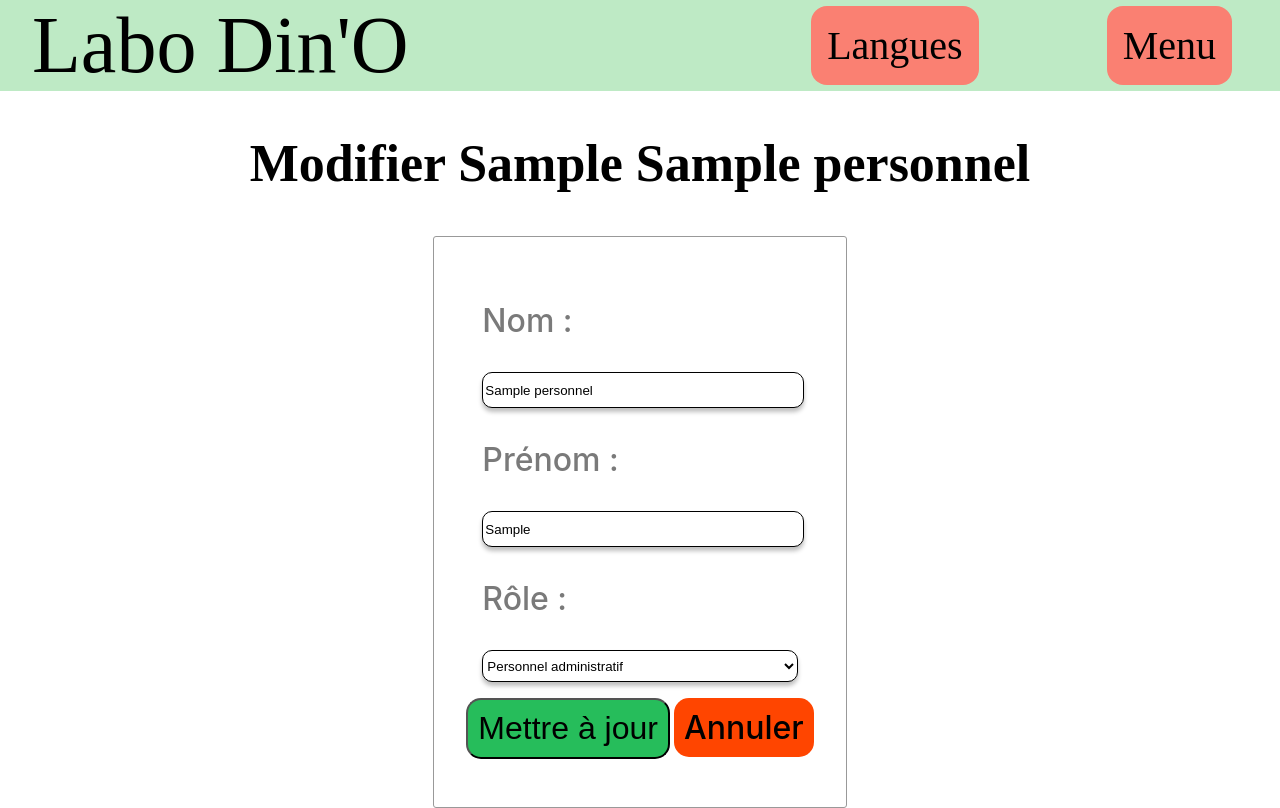
After one commit to QuentinChaufour/SAE_S3_Jurassique_Groupe_W, a Flask app: page /gestion_personnel/edit/1 in a window 1280 px wide. The commit adds this page. Run offline with Flask 3, Linux system fonts and the light colour scheme; tables that the repository leaves empty hold one stand-in row (values such as "Sample post").

Commit message:
Ajout complet de la template de la gestion du personnel

```diff
--- a/LaboDino/static/css/layout.css
+++ b/LaboDino/static/css/layout.css
@@ -51,6 +51,10 @@ body{
     display: flex;
     flex-direction: column;
     align-items: center;
+}
+
+#box_container h1{
+    font-size: 52px;
 }
 
 #box_block{
@@ -112,27 +116,32 @@ body{
 }
 
 #ajout-personne button{
-    display: inline-flex;
     padding: 10px;
-    justify-content: center;
-    align-items: center;
-    gap: 10px;
+    width: 100%;
+    font-size: xx-large;
 }
 #ajout-personne{
-    margin-right: 5rem;
+    margin-right: 15rem;
     margin-left: 5rem;
+    padding: 2rem;
+    height: 0%;
 }
 
 #ajout-personne section{
-    margin: 5rem;
+    margin: 1rem;
 }
 
+#ajout-personne h2{
+    margin-block-start: 0;
+    margin-block-end: 0;
+}
 #ajout-personne input, #ajout-personne select{
     border-radius: 10px;
     border: 1px solid #000;
     background: #FFF;
     box-shadow: 0 4px 4px 0 rgba(0, 0, 0, 0.25);
     height:2rem;
+    width: 100%;
 }
 
 #main-div{
@@ -154,6 +163,7 @@ body{
     border-collapse: separate;
     border-spacing: 0;
     margin-left: 1rem;
+    margin-bottom: 1rem;
     width: 100%
 }
 
@@ -171,9 +181,41 @@ body{
     flex-direction: column;
     margin-left: 5rem;
     margin-right: 5rem;
-    width: 50vw;
+    width: 40vw;
+}
+#personnel tr{
+    display: flex;
+    justify-content: space-between;
+}
+#personnel td, #personnel th, #personnel i{
+    font-size: xx-large;
+    padding: 0.5rem;
 }
 
 #filter-button{
     width: 10vw;
 }
+
+#edit-personne{
+    padding: 2rem;
+    height: 0%;
+}
+
+#edit-personne button, #edit-personne a{
+    margin-bottom: 1rem;
+    padding: 10px;
+    font-size: xx-large;
+}
+
+#edit-personne section{
+    margin: 1rem;
+}
+
+#edit-personne input, #edit-personne select{
+    border-radius: 10px;
+    border: 1px solid #000;
+    background: #FFF;
+    box-shadow: 0 4px 4px 0 rgba(0, 0, 0, 0.25);
+    height:2rem;
+    width: 100%;
+}
--- a/LaboDino/static/css/style.css
+++ b/LaboDino/static/css/style.css
@@ -138,3 +138,39 @@
     border-radius: 15px;
     background: #26BD5B;
 }
+
+#in-the-background{
+    background-color: rgba(0, 0, 0, 0.25);
+}
+
+#edit-personne p{
+    color: #7A7A7A;
+    font-family: Inter;
+    font-size: 32px;
+    font-style: normal;
+    font-weight: 500;
+    line-height: normal;
+}
+
+#edit-personne button{
+    border-radius: 15px;
+    background: #26BD5B;
+}
+
+#edit-personne a{
+    border-color: #7A7A7A;
+    border-radius: 15px;
+    background: orangered;
+    color: black;
+    font-family: Inter;
+    font-size: 32px;
+    font-style: normal;
+    font-weight: 500;
+    line-height: normal;
+    text-decoration: none;
+}
+
+#edit-personne{
+    border-radius: 3px;
+    border: 1px solid #999;
+}
--- a/LaboDino/templates/base_template.html
+++ b/LaboDino/templates/base_template.html
@@ -7,6 +7,7 @@
     <link rel="stylesheet" href="{{ url_for('static', filename='css/style.css') }}">
     <link rel="stylesheet" href="{{ url_for('static', filename='css/layout.css') }}">
     <link rel="icon" type="image/png" href="{{ url_for('static', filename='image/logo.png') }}">
+    <link rel="stylesheet" href="https://cdnjs.cloudflare.com/ajax/libs/font-awesome/6.4.0/css/all.min.css">
 </head>
 <body>
     <header>
--- /dev/null
+++ b/LaboDino/templates/edit_personnel.html
@@ -0,0 +1,43 @@
+{% extends "base_template.html" %}
+            <nav id="navbar-items">
+                <ul>
+                    <li>Langues</li>
+                    <li>Menu</li>
+                    <li>Retour</li>
+                </ul>
+            </nav>
+{% block content %}
+<div id="main-div">
+    <section id="box_container">
+        <!-- Le titre est plus précis -->
+        <h1>Modifier {{ personnel.prenom }} {{ personnel.nom }}</h1>
+    </section>
+
+    <div id="admin-div">
+        <!-- Le formulaire pointe vers la bonne route avec l'ID de la personne -->
+        <form action="{{ url_for('edit_personnel', idPersonnel=personnel.idPersonnel) }}" method="post" id="edit-personne">
+            <section >
+                <p class="edit-personne">Nom :</p>
+                <!-- La valeur est pré-remplie avec les données actuelles -->
+                <input type="text" name="nom" value="{{ personnel.nom }}">
+            </section>
+            <section>
+                <p>Prénom :</p>
+                <input type="text" name="prenom" value="{{ personnel.prenom }}">
+            </section>
+            <section>
+                <p>Rôle :</p>
+                <select name="role">
+                    <!-- L'option actuelle est présélectionnée -->
+                    <option value="direction" {% if personnel.role.value == 'direction' %}selected{% endif %}>Directeur de laboratoire</option>
+                    <option value="administratif" {% if personnel.role.value == 'administratif' %}selected{% endif %}>Personnel administratif</option>
+                    <option value="chercheur" {% if personnel.role.value == 'chercheur' %}selected{% endif %}>Chercheur/se</option>
+                    <option value="technicien" {% if personnel.role.value == 'technicien' %}selected{% endif %}>Personnel technique</option>
+                </select>
+            </section>
+            <button type="submit">Mettre à jour</button>
+            <a href="{{ url_for('gestion_personnel') }}">Annuler</a>
+        </form>
+    </div>
+</div>
+{% endblock %}
--- a/LaboDino/views.py
+++ b/LaboDino/views.py
@@ -1,6 +1,8 @@
 from LaboDino.forms import LoginForm, BudgetForm
-from .app import app
-from flask import render_template
+from LaboDino.models import PERSONNEL, ROLE
+from .app import app, db
+from flask import render_template, jsonify, request, redirect, url_for, Response
+import json
 
 @app.route('/')
 def home():
@@ -51,6 +53,109 @@ def campaign_detail(campaign_id):
     """Affiche les détails d'une campagne spécifique."""
     print(f"Campaign ID: {campaign_id}")
 
-@app.route('/gestion_personnel/')
+@app.route('/gestion_personnel/', methods=['GET', 'POST'])
 def gestion_personnel():
-    return render_template('personnel_administratif.html')
+    filtre = request.form.get('filtre')
+
+    # On commence par une requête de base
+    query = PERSONNEL.query
+
+    # On applique le tri en fonction du filtre
+    if filtre == 'nom':
+        query = query.order_by(PERSONNEL.nom)
+    elif filtre == 'prenom':
+        query = query.order_by(PERSONNEL.prenom)
+    elif filtre == 'role':
+        query = query.order_by(PERSONNEL.role)
+    else:
+        # Tri par défaut si aucun filtre n'est sélectionné
+        query = query.order_by(PERSONNEL.nom)
+
+    # On exécute la requête finale
+    personnels = query.all()
+
+    return render_template('personnel_administratif.html', personnels=personnels, filtre_actif=filtre)
+
+@app.route('/gestion_personnel/add', methods=['POST'])
+def add_personnel():
+    try:
+        nom = request.form.get('nom')
+        prenom = request.form.get('prenom')
+        role_str = request.form.get('role')
+
+        personnel_existant = PERSONNEL.query.filter_by(nom=nom, prenom=prenom).first()
+        if nom == '' or prenom == '' or role_str == '':
+            data = {
+                'success': False,
+                'message': 'Vous ne pouvez pas créer un personnel avec un nom vide, un prénom vide ou sans role, vous pouvez retourner en arrière'
+            }
+            json_response = json.dumps(data, indent=4, ensure_ascii=False)
+
+            return Response(response=json_response,
+                            status=400,
+                            mimetype='application/json')
+        if personnel_existant:
+            data = {
+                'success': False,
+                'message': 'Un personnel avec ce nom et prénom existe déjà, vous pouvez retourner en arrière'
+            }
+            json_response = json.dumps(data, indent=4, ensure_ascii=False)
+
+            return Response(response=json_response,
+                            status=400,
+                            mimetype='application/json')
+
+        new_personnel = PERSONNEL(nom=nom,
+                                prenom=prenom,
+                                mdp = nom,
+                                role=role_str)
+
+        db.session.add(new_personnel)
+        db.session.commit()
+        return redirect(url_for('gestion_personnel'))
+
+    except Exception as e:
+        db.session.rollback()
+        data = {
+            'success': False,
+            'message': f'Erreur lors de la modification: {str(e)}'
+        }
+        json_response = json.dumps(data, indent=4, ensure_ascii=False)
+
+        return Response(response=json_response,
+                        status=400,
+                        mimetype='application/json')
+
+@app.route('/gestion_personnel/delete', methods=['POST'])
+def erase_personnel():
+    id_personnel = request.form.get("idPersonnel")
+    personnel = PERSONNEL.query.get(id_personnel)
+
+    if personnel:
+        db.session.delete(personnel)
+        db.session.commit()
+    return redirect(url_for('gestion_personnel'))
+
+# NOUVELLE ROUTE (GET) pour afficher la page de modification
+@app.route('/gestion_personnel/edit/<int:idPersonnel>', methods=['GET'])
+def show_edit_form(idPersonnel):
+    personnel = PERSONNEL.query.get_or_404(idPersonnel)
+    return render_template('edit_personnel.html', personnel=personnel)
+
+# ROUTE MODIFIÉE (POST) pour traiter la modification
+@app.route('/gestion_personnel/edit/<int:idPersonnel>', methods=['POST'])
+def edit_personnel(idPersonnel):
+    personnel = PERSONNEL.query.get(idPersonnel)
+
+    if personnel:
+        try:
+            personnel.nom = request.form.get('nom')
+            personnel.prenom = request.form.get('prenom')
+            personnel.role = request.form.get('role')
+            db.session.commit()
+        except Exception as e:
+            db.session.rollback()
+            # Gérer l'erreur, par exemple en affichant un message
+            print(f"Erreur lors de la mise à jour : {e}")
+
+    return redirect(url_for('gestion_personnel'))
--- a/config.py
+++ b/config.py
@@ -1,3 +1,3 @@
 
 SECRET_KEY = "2lzUl{$*D6#`8uXqlU."
-SQLALCHEMY_DATABASE_URI = "mysql://camera:camera@servinfo-maria/DBcamera"
+SQLALCHEMY_DATABASE_URI = "mysql://root:moins@127.0.0.1/LaboDino"
```
Also changed, not shown: LaboDino/models.py (+20 -20 lines), LaboDino/templates/personnel_administratif.html (+39 -15 lines).
